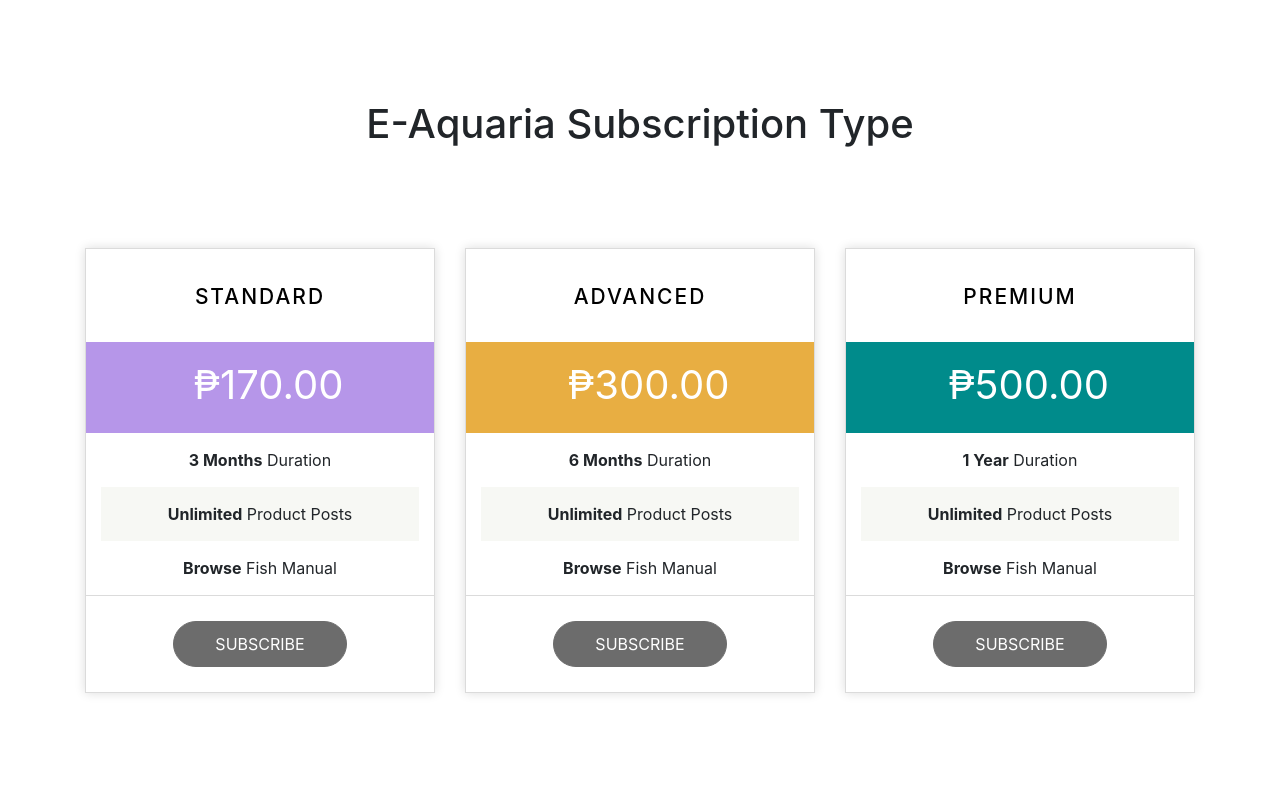
After one commit to jesse345/NEW_AQUARIA, a PHP site: page /Pages/subscription.php in a window 1280 px wide. The commit adds this page. Run offline with PHP 8.4, Linux system fonts and the light colour scheme.

Commit message:
Logical Commit and subscription page wihtout backend

```diff
--- a/JS/loginModalScript.js
+++ b/JS/loginModalScript.js
@@ -33,6 +33,10 @@ $(document).ready(function () {
         if (response == "incomplete") {
           alert("Wapaka kahuman ug fillup dol");
           window.location.href = "../Pages/accountDetailsForm.php";
+        }
+
+        if (response == "error") {
+          alert("Invalid username or Password");
         }
 
         console.log(response);
--- a/Pages/addProduct.php
+++ b/Pages/addProduct.php
@@ -135,7 +135,7 @@
                                             <select name="shipping_type" id="" required>
                                                 <option value="" disabled selected hidden>Select Shipping Type</option>
                                                 <option value="Pickup">Pickup</option>
-                                                <option value="Nanno Tank">Long rides</option>
+                                                <option value="Long Rides">Long rides</option>
                                             </select>
                                         </div>
 
--- /dev/null
+++ b/Pages/subscription.php
@@ -0,0 +1,104 @@
+<!DOCTYPE html>
+<html lang="en">
+
+<head>
+    <link rel="stylesheet" href="../assets/css/bootstrap.min.css" />
+    <link rel="stylesheet" href="../css/subscription.css">
+</head>
+
+<body>
+
+    <div class="demo">
+        <div class="container">
+            <div class="text-center">
+                <h1 class="heading-title">E-Aquaria Subscription Type</h1>
+            </div>
+
+            <div class="row">
+                <div class="col-md-4 col-sm-6">
+                    <div class="pricingTable purple">
+                        <div class="pricingTable-header">
+                            <h3>Standard</h3>
+
+                        </div>
+                        <div class="pricing-plans">
+                            <span class="price-value"><i class="fa fa-usd"></i><span>₱170.00</span></span>
+
+                        </div>
+                        <div class="pricingContent">
+                            <ul>
+                                <li><b>3 months</b> Duration</li>
+                                <li><b>Unlimited</b> Product Posts</li>
+                                <li><b>Browse</b> Fish Manual</li>
+
+                            </ul>
+                        </div>
+                        <!-- CONTENT BOX-->
+                        <div class="pricingTable-sign-up">
+                            <a href="#" class="btn btn-block">Subscribe</a>
+                        </div>
+                        <!-- BUTTON BOX-->
+                    </div>
+                </div>
+
+                <div class="col-md-4 col-sm-6">
+                    <div class="pricingTable yellow">
+                        <div class="pricingTable-header">
+                            <h3>Advanced</h3>
+
+                        </div>
+                        <div class="pricing-plans">
+                            <span class="price-value"><i class="fa fa-usd"></i><span>₱300.00</span></span>
+
+                        </div>
+                        <div class="pricingContent">
+                            <ul>
+                                <li><b>6 months</b> Duration</li>
+                                <li><b>Unlimited</b> Product Posts</li>
+                                <li><b>Browse</b> Fish Manual</li>
+                            </ul>
+                        </div>
+                        <!-- CONTENT BOX-->
+                        <div class="pricingTable-sign-up">
+                            <a href="#" class="btn btn-block">Subscribe</a>
+                        </div>
+                        <!-- BUTTON BOX-->
+                    </div>
+                </div>
+
+                <div class="col-md-4 col-sm-6">
+                    <div class="pricingTable green">
+                        <div class="pricingTable-header">
+                            <h3>Premium</h3>
+
+                        </div>
+                        <div class="pricing-plans">
+                            <span class="price-value"><i class="fa fa-usd"></i><span>₱500.00</span></span>
+
+                        </div>
+                        <div class="pricingContent">
+                            <ul>
+                                <li><b>1 year</b> Duration</li>
+                                <li><b>Unlimited</b> Product Posts</li>
+                                <li><b>Browse</b> Fish Manual</li>
+                            </ul>
+                        </div>
+                        <!-- CONTENT BOX-->
+                        <div class="pricingTable-sign-up">
+                            <a href="#" class="btn btn-block">Subscribe</a>
+                        </div>
+                        <!-- BUTTON BOX-->
+                    </div>
+                </div>
+            </div>
+        </div>
+    </div>
+
+
+
+</body>
+
+
+<!-- molla/cart.html  22 Nov 2019 09:55:06 GMT -->
+
+</html>
--- /dev/null
+++ b/css/subscription.css
@@ -0,0 +1,121 @@
+.demo
+{
+	padding: 100px 0;
+}
+.heading-title
+{
+	margin-bottom: 100px;
+}
+
+.pricingTable{
+    border: 1px solid #dbdbdb;
+    box-shadow: 0 0 10px rgba(0, 0, 0, 0.14);
+    text-align: center;
+    transition: all 0.4s ease-in-out 0s;
+}
+
+.pricingTable-header{
+    padding: 25px 10px;
+    background-color: #fff;
+}
+
+.pricingTable .pricingTable-header h3{
+    font-size:21px;
+    letter-spacing: 2px;
+    color: #000;
+    text-transform: uppercase;
+    margin-top: 10px;
+}
+
+.pricingTable-header span{
+    display: block;
+    font-size:12px;
+}
+
+.pricing-plans{
+    padding: 25px 0;
+}
+
+.price-value{
+    font-size: 25px;
+    line-height: 35px;
+    color: #fff;
+    display: inline-block;
+    position: relative;
+}
+
+.price-value i{
+    position: absolute;
+    top: 3px;
+    font-size: 22px;
+}
+
+.price-value span{
+    font-size: 40px;
+    color: #fff;
+    margin-left: 17px;
+}
+
+.pricing-plans .month{
+    color: #fff;
+    display: inline-block;
+    font-size: 15px;
+    margin-top: 15px;
+    font-weight: 100;
+}
+
+.pricingContent ul{
+    padding: 0 15px;
+    margin-bottom: 0;
+    list-style: none;
+}
+
+.pricingContent ul li{
+    padding: 15px 0;
+    text-transform: capitalize;
+}
+
+.pricingContent ul li:nth-child(even){
+    background-color: #f7f8f4;
+}
+
+.pricingTable .pricingTable-sign-up{
+    padding: 25px 0;
+    border-top: 1px solid #dbdbdb;
+}
+
+.btn-block{
+    width: 50%;
+    margin: 0 auto;
+    background: #6c6c6c;
+    border: 1px solid #6c6c6c;
+    padding: 10px 0;
+    color:#fff;
+    text-transform: uppercase;
+    border-radius: 50px;
+    transition:0.3s ease;
+}
+
+.pricingTable .btn-block:hover{
+    background: #fff;
+    color: #008b8b;
+    border: 1px solid #008b8b;
+}
+
+.pricingTable.purple .pricing-plans{
+    background-color: #b696e9;
+}
+
+.pricingTable.yellow .pricing-plans{
+    background-color: #e8ae42;
+}
+
+.pricingTable.green .pricing-plans{
+    background-color: #008b8b;
+}
+
+@media screen and (max-width:990px){
+    .pricingTable{
+        margin-bottom: 30px;
+    }
+}
```
Also changed, not shown: Controller/ProductsController.php (+7 -160 lines), Includes/header.inc.php (+19 -6 lines), Layouts/header.layout.php (+16 -2 lines), Model/ProductsModel.php (+24 -5 lines), Pages/cart.php (+24 -28 lines), Pages/index.php (+36 -13 lines), Pages/manageProducts.php (+15 -3 lines), Pages/product-lists.php (+9 -17 lines), img/337198230_1316573532600739_3560489061467049746_n.jpg (deleted), img/337514303_1446025192873355_9013326550887487937_n.jpg (deleted), img/Diagram2.png (added), img/GHG (2).png (added), img/binary to hexa.jpg (added), img/decimal to binary.jpg (added), 1 more files.
